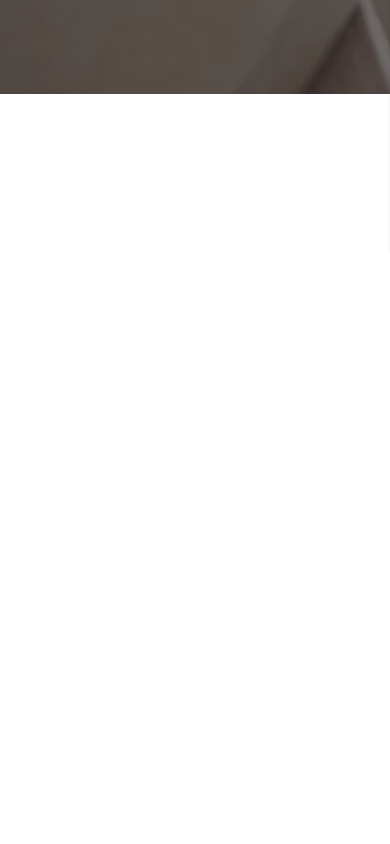
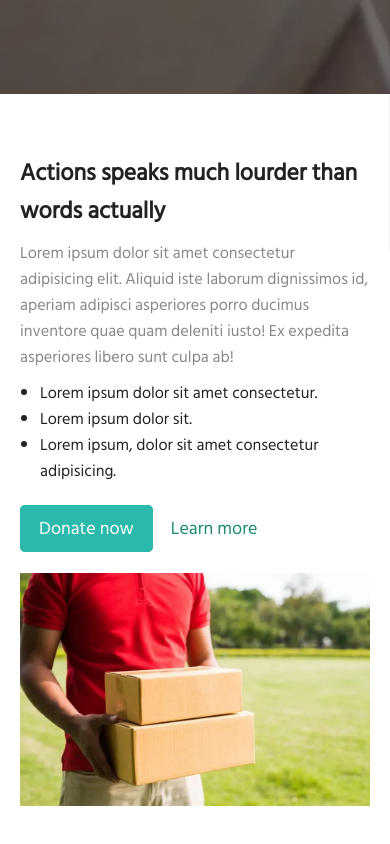
Before and after one commit to MarcosRubi/charity, a plain HTML site: page index.html in a window 390 px wide. Shown: the part 750-1594 px from the top of the page. Drawn offline with Linux system fonts and the light colour scheme; a web font is replaced by a local one.

Commit message:
Seccion de acciones responsive

```diff
--- a/css/styles.css
+++ b/css/styles.css
@@ -58,6 +58,9 @@ nav.menu ul li a {
   border: 1px solid #2bb9ab;
   color: #fff;
 }
+.btn-secondary {
+  color: #1d8972;
+}
 .btn-primary:hover {
   background: #1d8972;
 }
@@ -91,16 +94,64 @@ section .img img {
   width: 100%;
   height: 100%;
 }
-
+section.words {
+  display: flex;
+  justify-content: space-between;
+  padding: 30px 20px 30px 70px;
+}
+section.words .img {
+  min-width: 55%;
+}
+section.words .img img {
+  width: 100%;
+  height: 100%;
+}
+section.words .content {
+  min-width: 45%;
+  padding-left: 60px;
+}
+section.words .content h2 {
+  font-weight: 600;
+  font-size: 1.7rem;
+}
+section.words .content p {
+  color: rgb(136, 136, 136);
+}
+section.words .content ul {
+  padding-left: 20px;
+  margin-bottom: 30px;
+}
 @media (max-width: 992px) {
   header {
     padding: 20px 60px;
   }
   section.banner {
-    padding: 0px 20px 0px 60px;
+    padding: 0px 20px 0px 40px;
   }
   nav {
     flex-basis: 50%;
+  }
+  section.words {
+    padding: 0px 20px 0px 40px;
+    margin: 60px 0px;
+  }
+  section.words .img {
+    min-width: 50%;
+  }
+  section.words .content {
+    padding-left: 80px;
+  }
+  section.words .content h2 {
+    font-weight: 600;
+    font-size: 1.5rem;
+  }
+  section.words .content p {
+    font-size: 0.9rem;
+    margin: 10px 0px;
+    width: 100%;
+  }
+  section.words .content ul li {
+    font-size: 0.9rem;
   }
 }
 @media (max-width: 768px) {
@@ -170,6 +221,18 @@ section .img img {
   section.banner .img {
     display: none;
   }
+  section.words {
+    flex-direction: column-reverse;
+  }
+  section.words .content {
+    padding-left: 0px;
+  }
+  section.words .content p {
+    width: 90%;
+  }
+  section.words .content {
+    margin-bottom: 30px;
+  }
 }
 @media (max-width: 576px) {
   header {
@@ -191,14 +254,26 @@ section .img img {
     max-width: 300px;
     margin: 0px auto;
   }
+  .content{
+	  padding-right: 0px;
+  }
   section.banner {
-	padding: 130px 20px 0px 20px;
-	min-height: 100vh;
+    padding: 130px 20px 0px 20px;
+    min-height: 100vh;
   }
-  section.banner .content{
-	  padding-right: 0px;
+  section.banner .content {
+    padding-right: 0px;
   }
   section.banner h1 {
     font-size: 2.5rem;
   }
+  section.words {
+    padding: 0px 20px 0px 20px;
+  }
+  section.words .content h2 {
+    font-size: 1.3rem;
+  }
+  section.words .content p {
+    width: 100%;
+  }
 }
--- a/index.html
+++ b/index.html
@@ -36,6 +36,18 @@
         </div>
         <div class="img"><img src="images/img2.webp" alt=""/></div>
       </section>
+      <section class="words">
+        <div class="img"><img src="images/img3.webp" alt=""/></div>
+        <div class="content">
+          <h2>Actions speaks much lourder than words actually</h2>
+          <p>Lorem ipsum dolor sit amet consectetur adipisicing elit. Aliquid iste laborum dignissimos id, aperiam adipisci asperiores porro ducimus inventore quae quam deleniti iusto! Ex expedita asperiores libero sunt culpa ab!</p>
+          <ul>
+            <li>Lorem ipsum dolor sit amet consectetur.</li>
+            <li>Lorem ipsum dolor sit.</li>
+            <li>Lorem ipsum, dolor sit amet consectetur adipisicing.</li>
+          </ul><a class="btn btn-primary" href="#">Donate now</a><a class="btn btn-secondary" href="#">Learn more</a>
+        </div>
+      </section>
     </main>
     <div class="h"></div>
     <script src="js/scripts.js"></script>
```
